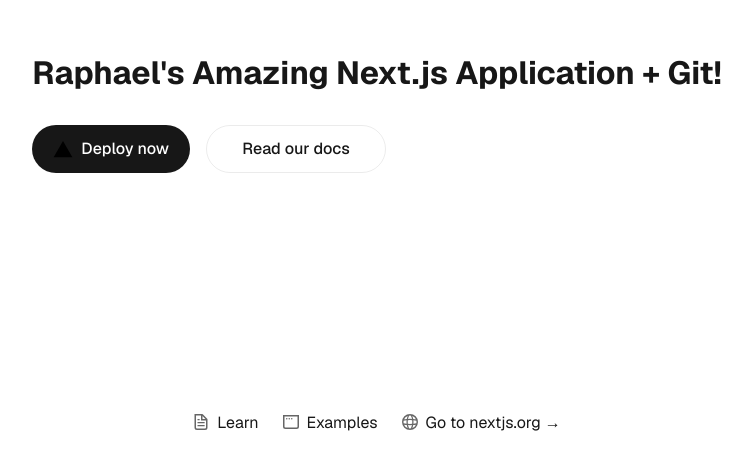
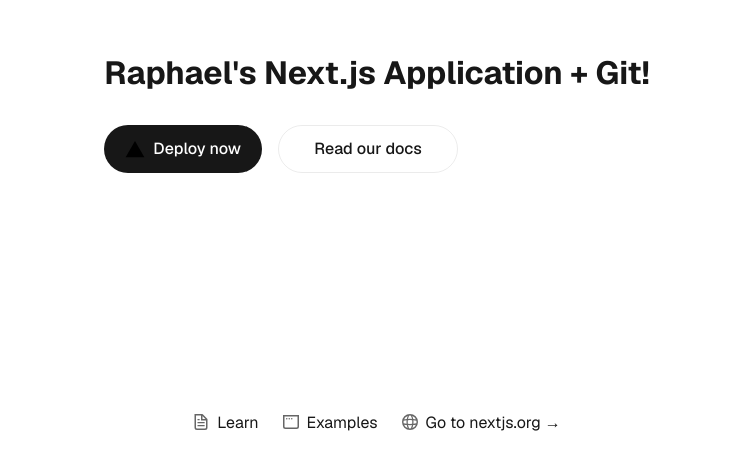
Before and after one commit to RaphaelCaamano/Next.js-Application, a Next.js app: page / in a window 1280 px wide. Shown: the part 288-758 px from the top of the page, without its empty margins (263-1015 px from the left). Built offline with nearby package versions, Linux system fonts and the light colour scheme.

Commit message:
Update index.js

```diff
--- a/src/pages/index.js
+++ b/src/pages/index.js
@@ -27,7 +27,7 @@
       >
         <main className={styles.main}>
 
-          <h1>Raphael's Amazing Next.js Application + Git!</h1>
+          <h1>Raphael's Next.js Application + Git!</h1>
 
           <div className={styles.ctas}>
             <a
```
